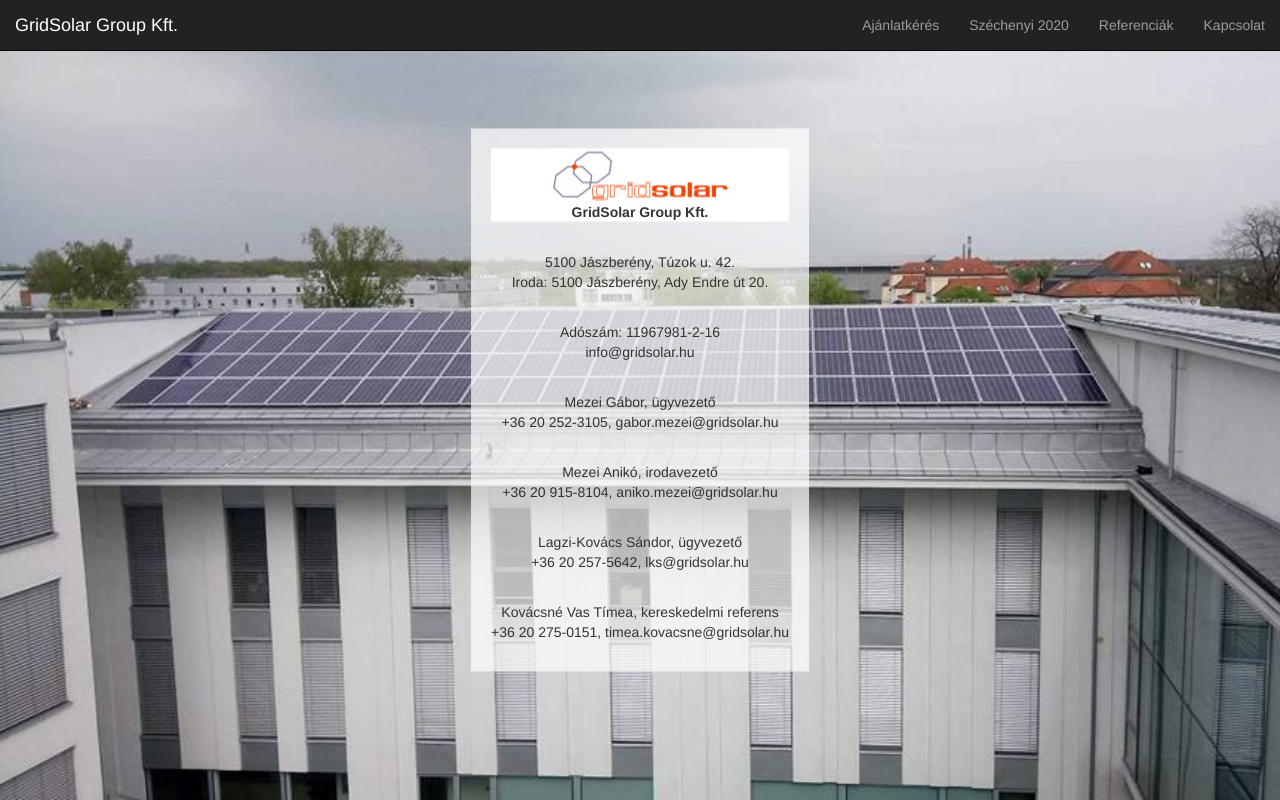
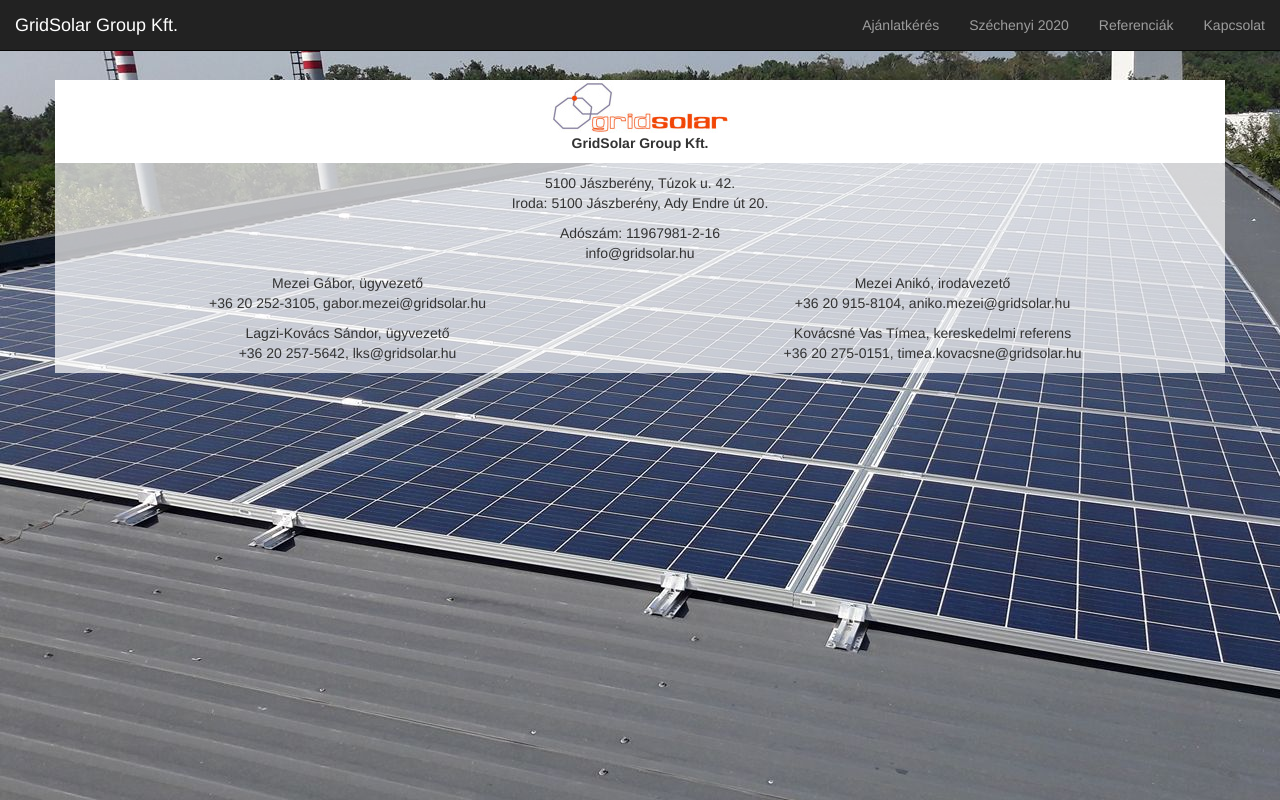
Before and after one commit to lagzikovacs/gridsolarhu5, an Angular app: page /kapcsolat in a window 1280 px wide. Built offline with nearby package versions, Linux system fonts and the light colour scheme.

Commit message:
Kapcsolat és Pályázat finomítás

```diff
--- a/src/app/kapcsolat/kapcsolat.component.css
+++ b/src/app/kapcsolat/kapcsolat.component.css
@@ -0,0 +1,4 @@
+.atlatszo-kozep {
+  background-color: rgba(255, 255, 255, 0.7);
+  text-align: center
+}
--- a/src/app/kapcsolat/kapcsolat.component.html
+++ b/src/app/kapcsolat/kapcsolat.component.html
@@ -1,7 +1,39 @@
 <img src="assets/images/kapcsolat.jpg" id="hatterkep">
 <div style="height: 80px"></div>
 
-<div class="vfkozepre" style="text-align: center; background-color: rgba(255, 255, 255, 0.7);padding: 20px">
+<div class="container">
+  <div class="row">
+    <div class="col-xs-12" style="background-color: white; text-align: center">
+      <img src="assets/images/gs_logo_180x53.jpg">
+      <p><b>GridSolar Group Kft.</b></p>
+    </div>
+  </div>
+  <div class="row">
+    <div class="col-xs-12 atlatszo-kozep" style="padding-top: 10px">
+      <p>5100 Jászberény, Túzok u. 42.<br>Iroda: 5100 Jászberény, Ady Endre út 20.</p>
+    </div>
+    <div class="col-xs-12 atlatszo-kozep">
+      <p>Adószám: 11967981-2-16<br>info@gridsolar.hu</p>
+    </div>
+  </div>
+
+  <div class="row">
+    <div class="col-xs-12 col-sm-6 atlatszo-kozep">
+      <p>Mezei Gábor, ügyvezető<br>+36 20 252-3105, gabor.mezei@gridsolar.hu</p>
+    </div>
+    <div class="col-xs-12 col-sm-6 atlatszo-kozep">
+      <p>Mezei Anikó, irodavezető<br>+36 20 915-8104, aniko.mezei@gridsolar.hu</p>
+    </div>
+    <div class="col-xs-12 col-sm-6 atlatszo-kozep">
+      <p>Lagzi-Kovács Sándor, ügyvezető<br>+36 20 257-5642, lks@gridsolar.hu</p>
+    </div>
+    <div class="col-xs-12 col-sm-6 atlatszo-kozep">
+      <p>Kovácsné Vas Tímea, kereskedelmi referens<br>+36 20 275-0151, timea.kovacsne@gridsolar.hu</p>
+    </div>
+  </div>
+</div>
+
+<!--<div class="vkozepre" style="text-align: center; background-color: rgba(255, 255, 255, 0.7);padding: 10px">
   <div style="background-color: white">
     <img src="assets/images/gs_logo_180x53.jpg">
     <p><b>GridSolar Group Kft.</b></p>
@@ -19,4 +51,4 @@
   <p>Lagzi-Kovács Sándor, ügyvezető<br>+36 20 257-5642, lks@gridsolar.hu</p>
   <br>
   <p>Kovácsné Vas Tímea, kereskedelmi referens<br>+36 20 275-0151, timea.kovacsne@gridsolar.hu</p>
-</div>
+</div>-->
--- a/src/app/palyazat/palyazat.component.html
+++ b/src/app/palyazat/palyazat.component.html
@@ -1,2 +1,11 @@
 <img src="assets/images/palyazat.jpg" id="hatterkep">
 <div style="height: 80px"></div>
+
+<div class="container">
+  <div class="row">
+    <div class="col-xs-12" style="background-color: white; text-align: center">
+    <img src="https://www.szechenyi2020.hu/logo.png" width="139px" height="50px">
+      <img src="https://www.szechenyi2020.hu/infoblokk.png" width="200px" height="65px">
+    </div>
+  </div>
+</div>
```
Also changed, not shown: src/assets/images/kapcsolat.jpg, src/assets/images/palyazat.jpg (added).
